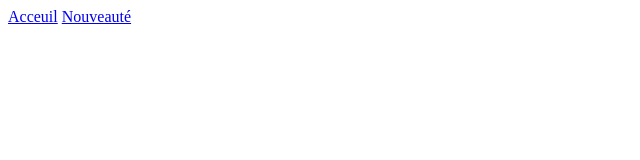
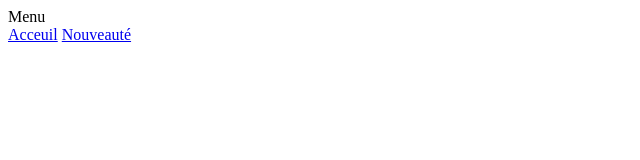
Before and after one commit to fiandriamihanta/at-1, a plain HTML site: page index.html in a window 1280 px wide. Shown: the whole page, without its empty margins (0-640 px from the left). Drawn offline with Linux system fonts and the light colour scheme.

Commit message:
Add 'Menu' to the navbar section

```diff
--- a/index.html
+++ b/index.html
@@ -7,7 +7,7 @@
 </head>
 <body>
     <header class="navbar">
-        <section class="navbar-section"></section>
+        <section class="navbar-section">Menu</section>
         <section class="navbar-section">
             <div class="input-group input-inline">
               <div class="petit">
```
